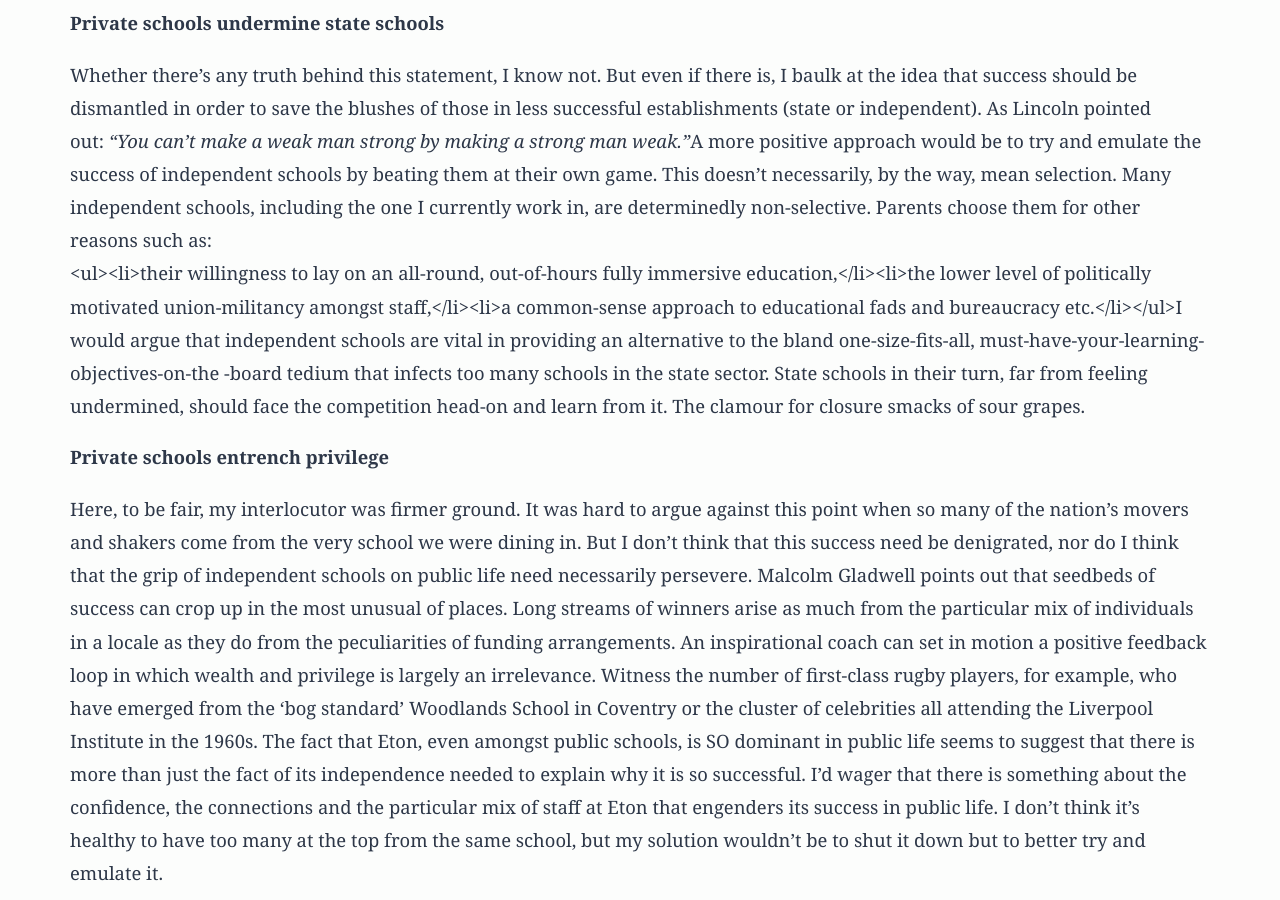
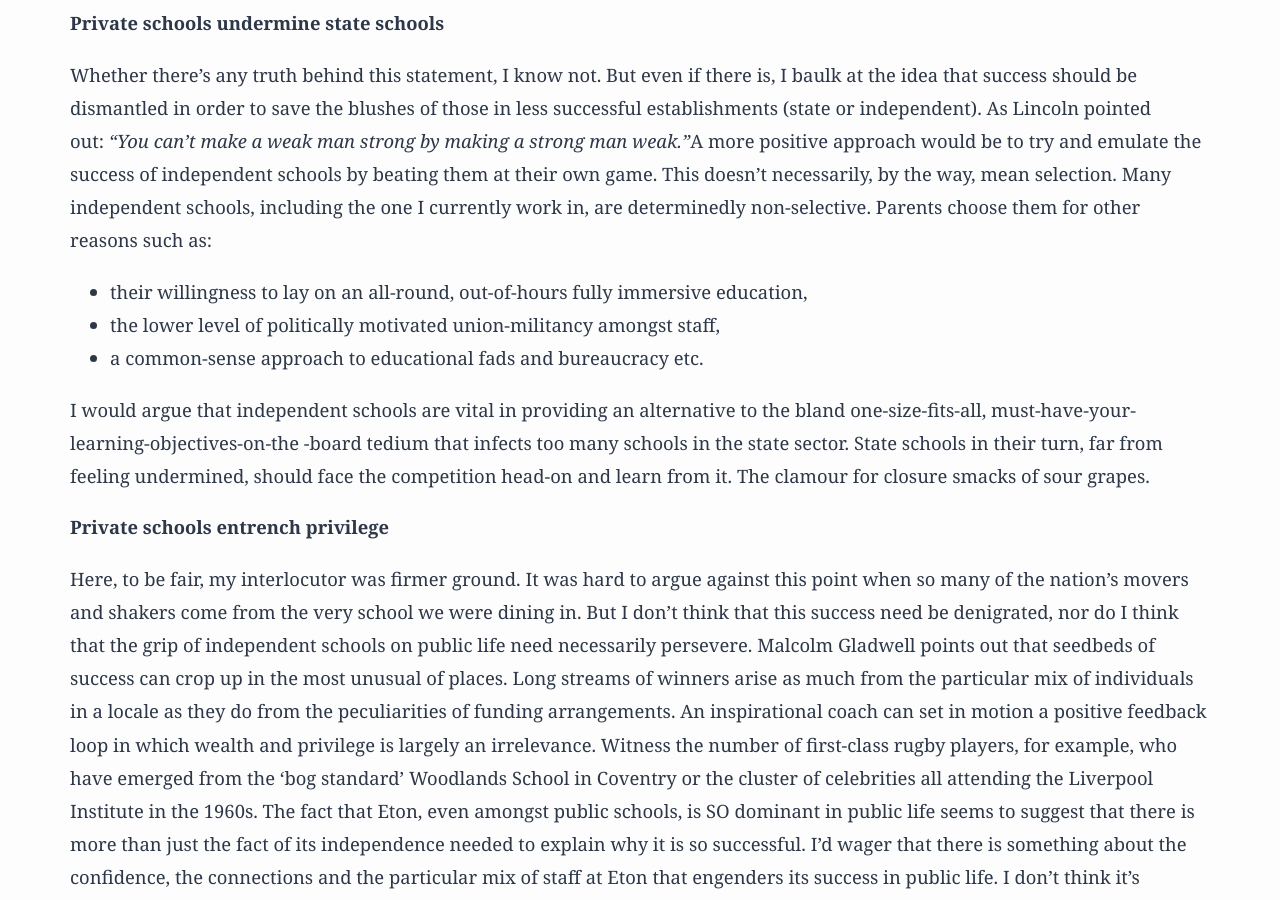
Before and after one commit to tjjefferis/timjefferis.com, a Jekyll site: the page built from _posts/2014-12-02-in-defence-of-private-school.md, in a window 1280 px wide and 900 px high, scrolled down 1015 px. Built offline with Jekyll 4.4.1, drawn with Linux system fonts in a browser that asks for light colours; comment, search, counter and statistics services are not loaded.

Commit message:
Convert raw HTML list tags to clean Markdown bullets

```diff
--- a/_posts/2014-12-02-in-defence-of-private-school.md
+++ b/_posts/2014-12-02-in-defence-of-private-school.md
@@ -18,7 +18,13 @@ True, some private schools, particularly those in the lower echelons, are too re
 
 **Private schools undermine state schools**
 
-Whether there's any truth behind this statement, I know not. But even if there is, I baulk at the idea that success should be dismantled in order to save the blushes of those in less successful establishments (state or independent). As Lincoln pointed out: <i>"You can’t make a weak man strong by making a strong man weak."</i>A more positive approach would be to try and emulate the success of independent schools by beating them at their own game. This doesn't necessarily, by the way, mean selection. Many independent schools, including the one I currently work in, are determinedly non-selective. Parents choose them for other reasons such as:<br/><ul><li>their willingness to lay on an all-round, out-of-hours fully immersive education,</li><li>the lower level of politically motivated union-militancy amongst staff,</li><li>a common-sense approach to educational fads and bureaucracy etc.</li></ul>I would argue that independent schools are vital in providing an alternative to the bland one-size-fits-all, must-have-your-learning-objectives-on-the -board tedium that infects too many schools in the state sector. State schools in their turn, far from feeling undermined, should face the competition head-on and learn from it. The clamour for closure smacks of sour grapes.
+Whether there's any truth behind this statement, I know not. But even if there is, I baulk at the idea that success should be dismantled in order to save the blushes of those in less successful establishments (state or independent). As Lincoln pointed out: <i>"You can’t make a weak man strong by making a strong man weak."</i>A more positive approach would be to try and emulate the success of independent schools by beating them at their own game. This doesn't necessarily, by the way, mean selection. Many independent schools, including the one I currently work in, are determinedly non-selective. Parents choose them for other reasons such as:<br/>
+
+* their willingness to lay on an all-round, out-of-hours fully immersive education,
+* the lower level of politically motivated union-militancy amongst staff,
+* a common-sense approach to educational fads and bureaucracy etc.
+
+I would argue that independent schools are vital in providing an alternative to the bland one-size-fits-all, must-have-your-learning-objectives-on-the -board tedium that infects too many schools in the state sector. State schools in their turn, far from feeling undermined, should face the competition head-on and learn from it. The clamour for closure smacks of sour grapes.
 
 <!--more-->
 
```
